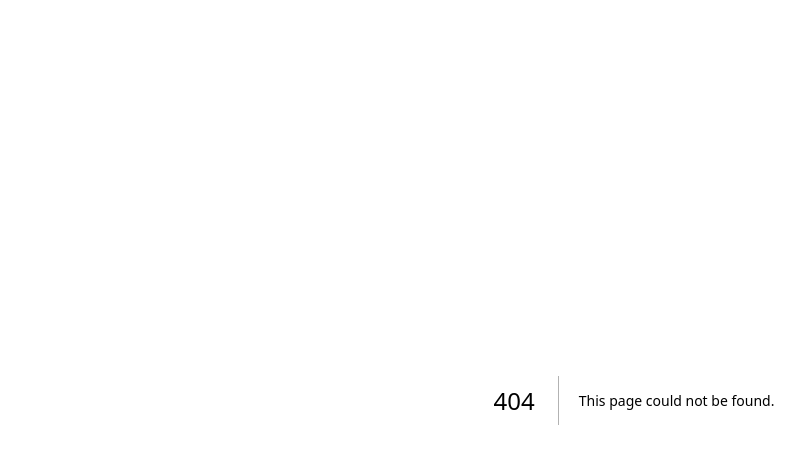
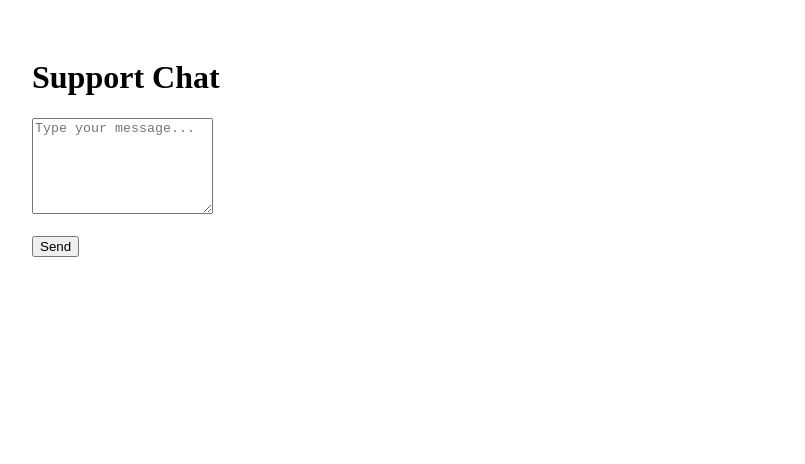
Before and after one commit to sgaeric6/ZenXstore, a Next.js app in the folder client/: page /support in a window 1280 px wide. Before the commit this address had no page. Shown: the top 464 px of the page, without its empty margins (6-811 px from the left). Built offline with nearby package versions, Linux system fonts and the light colour scheme.

Commit message:
Create page.tsx

```diff
--- /dev/null
+++ b/client/app/support/page.tsx
@@ -0,0 +1,17 @@
+export default function SupportPage() {
+  return (
+    <main style={{ padding: 30 }}>
+      <h1>Support Chat</h1>
+
+      <textarea
+        placeholder="Type your message..."
+        rows={6}
+      />
+
+      <br />
+      <br />
+
+      <button>Send</button>
+    </main>
+  );
+}
```
